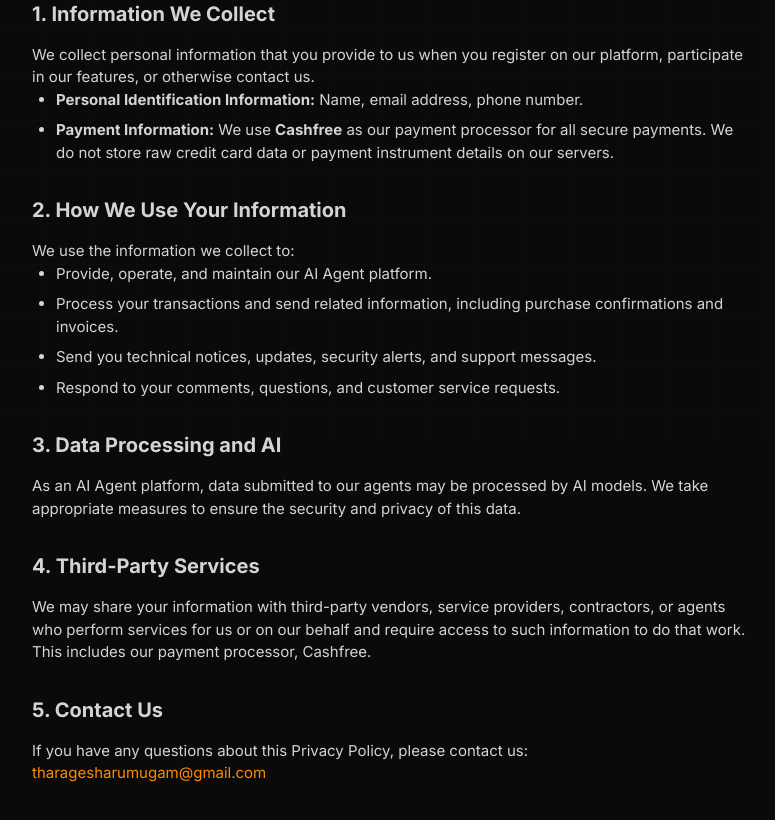
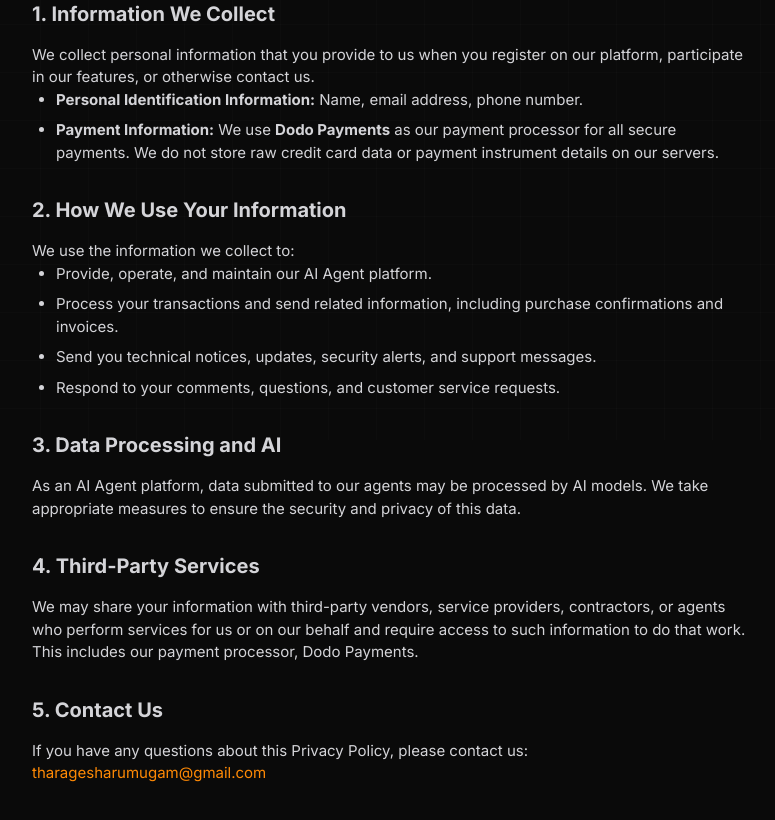
Before and after one commit to jayasukuv11-beep/agenthelm, a Next.js app: page /privacy-policy in a window 1280 px wide. Shown: the part 360-1180 px from the top of the page, without its empty margins (248-1023 px from the left). Built offline with nearby package versions, Linux system fonts and the light colour scheme.

Commit message:
chore: update legal policies to reflect Dodo Payments for compliance

```diff
--- a/app/privacy-policy/page.tsx
+++ b/app/privacy-policy/page.tsx
@@ -20,7 +20,7 @@ export default function PrivacyPolicyPage() {
         </p>
         <ul className="list-disc pl-6 space-y-2">
           <li><strong>Personal Identification Information:</strong> Name, email address, phone number.</li>
-          <li><strong>Payment Information:</strong> We use <strong>Cashfree</strong> as our payment processor for all secure payments.
+          <li><strong>Payment Information:</strong> We use <strong>Dodo Payments</strong> as our payment processor for all secure payments.
           We do not store raw credit card data or payment instrument details on our servers.</li>
         </ul>
       </section>
@@ -49,7 +49,7 @@ export default function PrivacyPolicyPage() {
         <p>
           We may share your information with third-party vendors, service providers, contractors, or agents who perform
           services for us or on our behalf and require access to such information to do that work.
-          This includes our payment processor, Cashfree.
+          This includes our payment processor, Dodo Payments.
         </p>
       </section>
 
--- a/app/refund-policy/page.tsx
+++ b/app/refund-policy/page.tsx
@@ -35,7 +35,7 @@ export default function RefundPolicyPage() {
       <section>
         <h2 className="text-xl font-bold mb-4">Payment Processor</h2>
         <p>
-          All approved refunds will be processed securely through our payment provider, <strong>Cashfree</strong>.
+          All approved refunds will be processed securely through our payment provider, <strong>Dodo Payments</strong>.
           Please note that it may take several business days for the refund to reflect in your account,
           depending on your bank or card issuer.
         </p>
--- a/app/terms-of-service/page.tsx
+++ b/app/terms-of-service/page.tsx
@@ -37,7 +37,7 @@ export default function TermsOfServicePage() {
       <section>
         <h2 className="text-xl font-bold mb-4">4. Payments and Subscriptions</h2>
         <ul className="list-disc pl-6 space-y-2">
-          <li>All payments for our Services are securely processed via <strong>Cashfree</strong>.</li>
+          <li>All payments for our Services are securely processed via <strong>Dodo Payments</strong>.</li>
           <li><strong>We do not store raw credit card data on our servers.</strong></li>
           <li>By submitting payment details, you authorize our third-party payment processor to charge the applicable fees to your payment method.</li>
         </ul>
```
